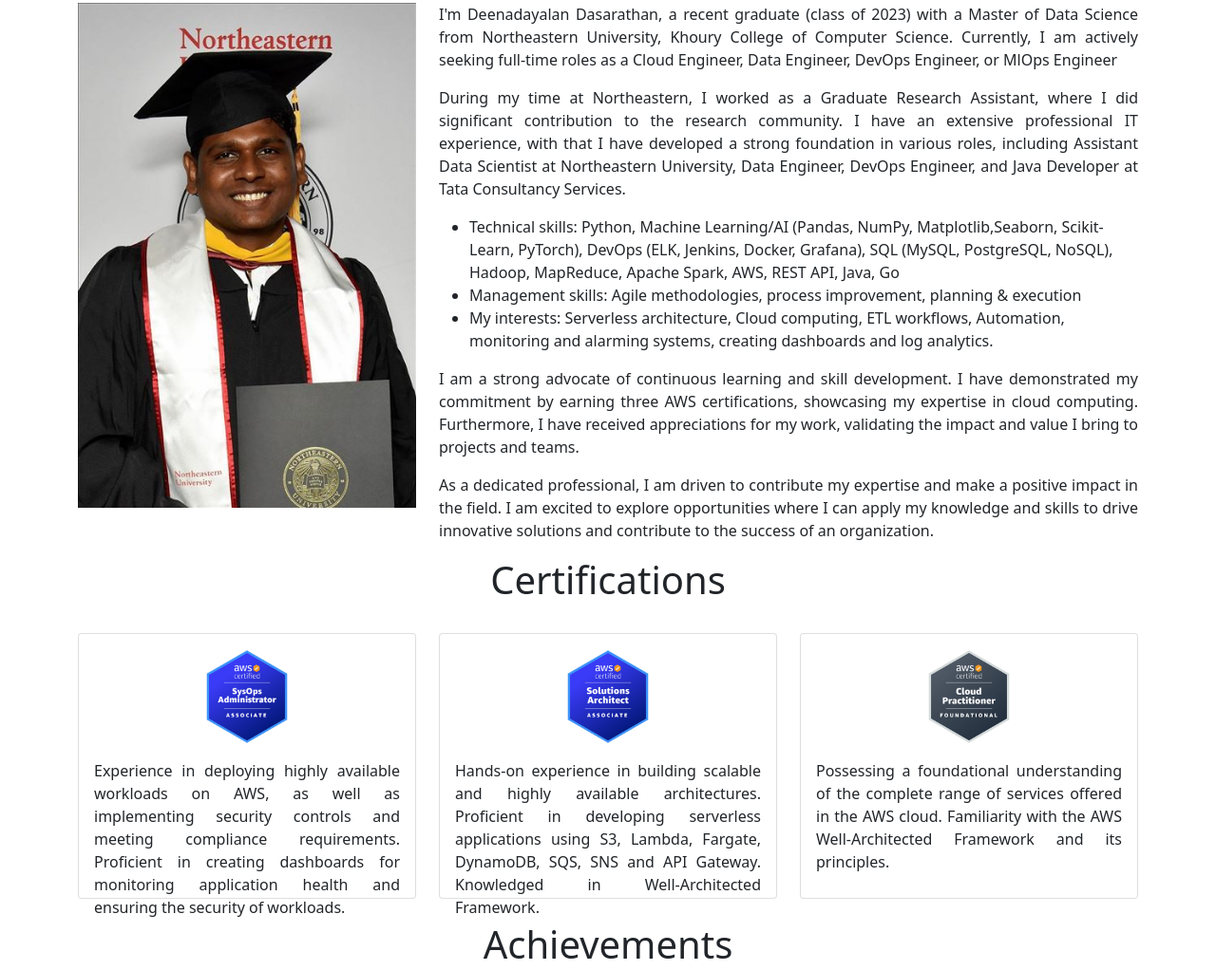
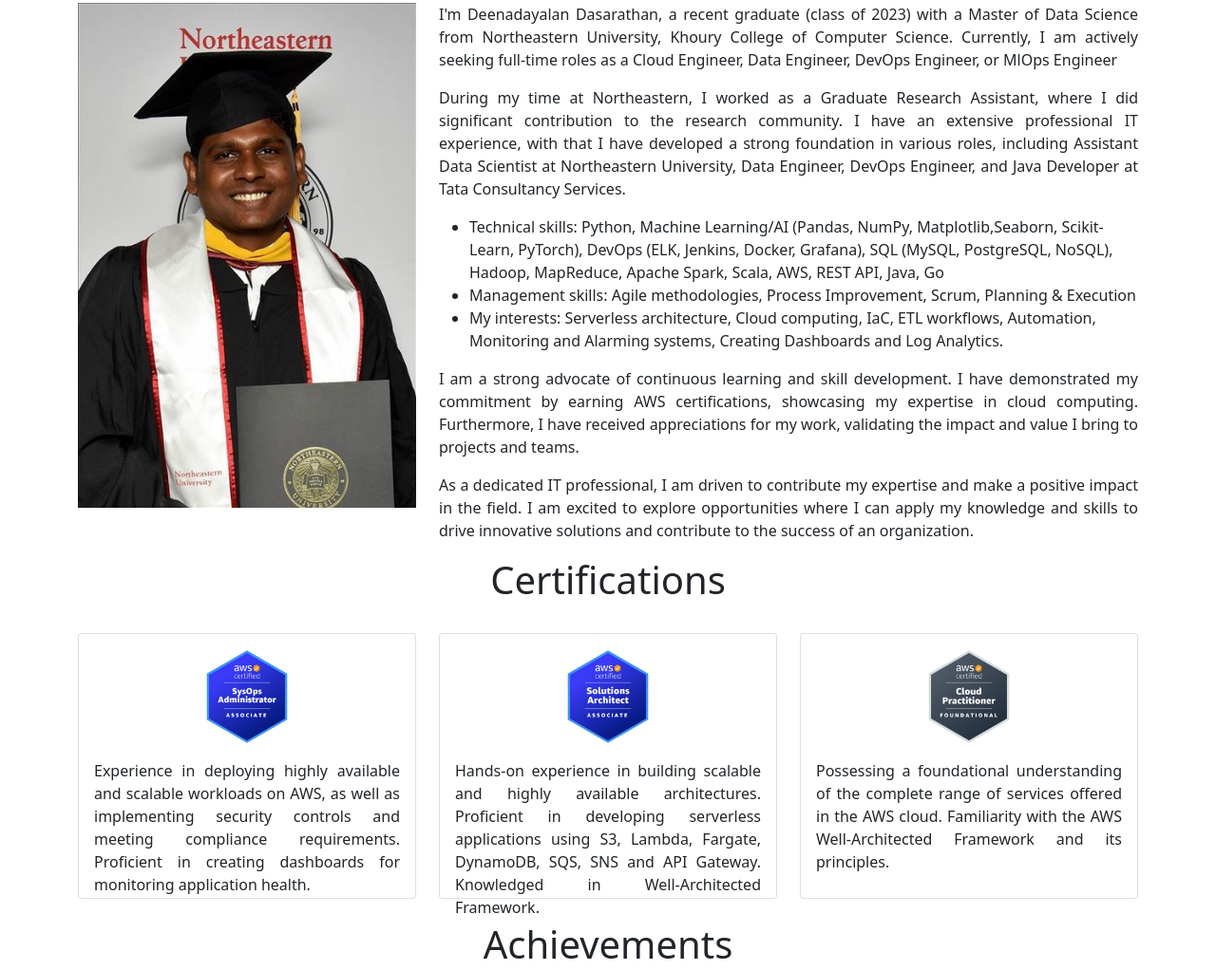
Before and after one commit to deena-dayalan/deena-dayalan.github.io, a plain HTML site: page index.html in a window 1280 px wide. Shown: the part 917-1939 px from the top of the page at 95% size. Drawn offline with nearby package versions, Linux system fonts and the light colour scheme.

Commit message:
update project description

```diff
--- a/index.html
+++ b/index.html
@@ -86,19 +86,19 @@
                     <ul>
                         <li>Technical skills: Python, Machine Learning/AI (Pandas, NumPy, Matplotlib,Seaborn,
                             Scikit-Learn, PyTorch), DevOps (ELK, Jenkins, Docker, Grafana), SQL (MySQL, PostgreSQL,
-                            NoSQL), Hadoop, MapReduce, Apache Spark, AWS, REST API, Java, Go</li>
-                        <li>Management skills: Agile methodologies, process improvement, planning & execution</li>
-                        <li>My interests: Serverless architecture, Cloud computing, ETL workflows, Automation,
-                            monitoring and alarming systems, creating dashboards and log analytics.</li>
+                            NoSQL), Hadoop, MapReduce, Apache Spark, Scala, AWS, REST API, Java, Go</li>
+                        <li>Management skills: Agile methodologies, Process Improvement, Scrum, Planning & Execution</li>
+                        <li>My interests: Serverless architecture, Cloud computing, IaC, ETL workflows, Automation,
+                            Monitoring and Alarming systems, Creating Dashboards and Log Analytics.</li>
                     </ul>
                     <p align="justify">
                         I am a strong advocate of continuous learning and skill development. I have demonstrated my
-                        commitment by earning three AWS certifications, showcasing my expertise in cloud computing.
+                        commitment by earning AWS certifications, showcasing my expertise in cloud computing.
                         Furthermore, I have received appreciations for my work, validating the impact and value I bring
                         to projects and teams.
                     </p>
                     <p align="justify">
-                        As a dedicated professional, I am driven to contribute my expertise and make a positive impact
+                        As a dedicated IT professional, I am driven to contribute my expertise and make a positive impact
                         in the field. I am excited to explore opportunities where I can apply my knowledge and skills to
                         drive innovative solutions and contribute to the success of an organization.
                     </p>
@@ -116,7 +116,7 @@
                     <div class="card certificationsText">
                         <div class="card-body">
                             <img src="images/AWS-SOA-badge.png" class="certificationBadge">
-                            <p class="card-text mt-3" align="justify">Experience in deploying highly available workloads on AWS, as well as implementing security controls and meeting compliance requirements. Proficient in creating dashboards for monitoring application health and ensuring the security of workloads.
+                            <p class="card-text mt-3" align="justify">Experience in deploying highly available and scalable workloads on AWS, as well as implementing security controls and meeting compliance requirements. Proficient in creating dashboards for monitoring application health.
                             </p>
                             <a href="certifications/AWS-SOA-certificate.pdf" target="_blank" class="stretched-link"></a>
                         </div>
@@ -289,7 +289,7 @@
                         <img class="card-img-top" src="images/cpuboundbot.png" alt="Card image" style="width:100%">
                         <div class="card-body">
                             <h4 class="card-title">CPUBoundBoT</h4>
-                            <p class="card-text" align="justify">CPUBoundBoT is a <b>monitoring and alerting system</b> for <b>HPC login nodes</b> that tracks CPU utilization using cgroups. It collects successive CPU usage readings and compares them to a threshold limit. If a process exceeds the threshold, the user is notified via email with process details. Simultaneously, a text alert is sent to the System Admin Teams channel for immediate action. CPUBoundBoT ensures efficient resource management and helps prevent performance issues caused by high CPU usage on the login nodes.</p>
+                            <p class="card-text" align="justify">CPUBoundBoT is a <b>monitoring and alerting system</b> developed in <b>Go</b> for <b>HPC login nodes</b> that tracks CPU utilization using cgroups. It collects successive CPU usage readings and compares them to a threshold limit. If a process exceeds the threshold, the user is notified via email with process details. Simultaneously, a text alert is sent to the System Admin Teams channel for immediate action. CPUBoundBoT ensures efficient resource management and helps prevent performance issues caused by high CPU usage on the login nodes.</p>
                             <div class="text-center">
                                 <a href="https://github.com/deena-dayalan/cpuboundbot" target="_blank" class="btn btn-success">Link</a>
                             </div>
```
